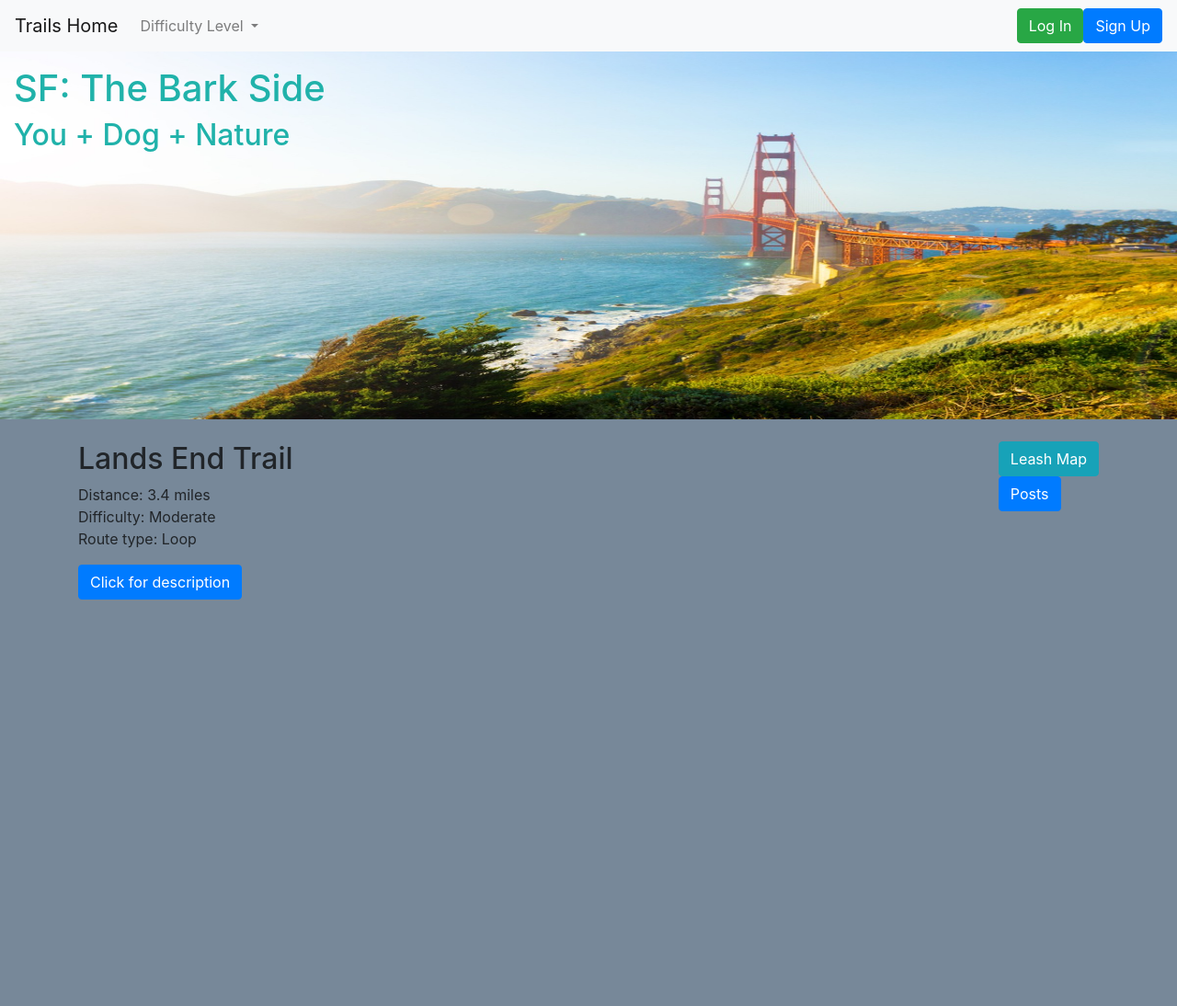
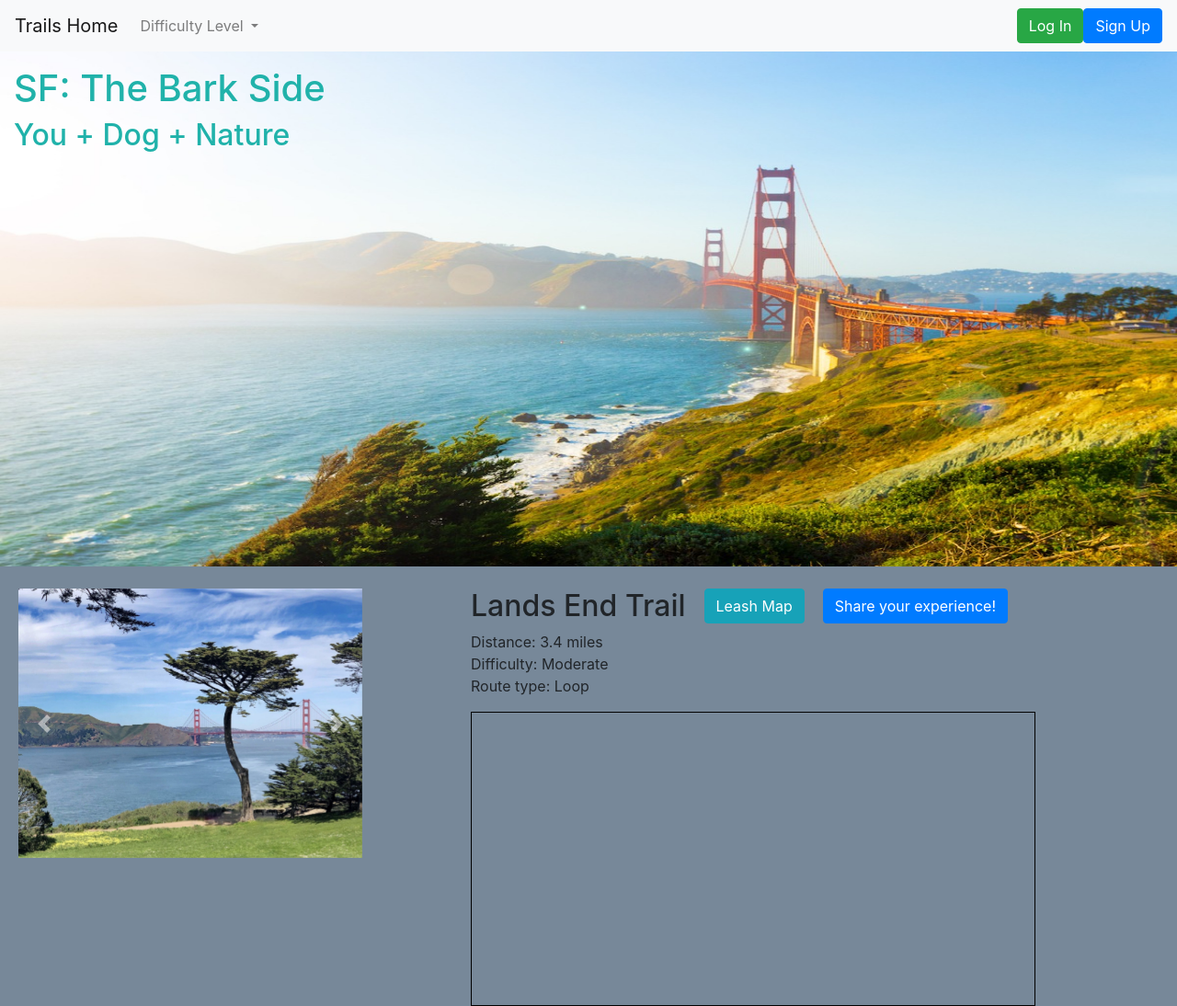
Before and after one commit to kuricarino/the-bark-side, a website: page testpage/index.html in a window 1280 px wide. Shown: the whole page at 92% size. Before the commit the page ends 800 px from the top, so only its background shows below. Drawn offline with nearby package versions, Linux system fonts and the light colour scheme.

Commit message:
moved LeashMap and Post boxes to right side

```diff
--- a/testpage/index.html
+++ b/testpage/index.html
@@ -53,18 +53,37 @@
   <br>
 <!-- Section 1 -->
 <!-- ====== START OF FLEXBOX ====== -->
-<div class="container">
-  <!-- <article class="lands-end"> -->
+<!-- <div class="container"> -->
+  <section class="lands-end">
+      <div id="test">
+          <!-- <div class="picture-carousel"> -->
+            <div id="carouselExampleControls" class="carousel slide" data-ride="false">
+              <!-- Insert photos here -->
+              <div class="carousel-inner">
+                <div class="carousel-item active">
+                  <img src="./images/le-0.png" class="d-block w-100" alt="lands-end-0">
+                </div>
+                <div class="carousel-item">
+                  <img src="./images/le-1.jpg" class="d-block w-100" alt="lands-end-1">
+                </div>
+                <div class="carousel-item">
+                  <img src="./images/le-2.jpeg" class="d-block w-100" alt="lands-end-2">
+                </div>
+              </div>
+              <a class="carousel-control-prev" href="#carouselExampleControls" role="button" data-slide="prev">
+                <span class="carousel-control-prev-icon" aria-hidden="true"></span>
+                <span class="sr-only">Previous</span>
+              </a>
+              <a class="carousel-control-next" href="#carouselExampleControls" role="button" data-slide="next">
+                <span class="carousel-control-next-icon" aria-hidden="true"></span>
+                <span class="sr-only">Next</span>
+              </a>
+          </div>
+      </div>
 
+    <!-- Trail description START -->
 
-        <!-- Trail description START -->
-        <div>
-        <div>
-          <h2>Lands End Trail</h2>
-          <p> Distance: 3.4 miles <br>
-              Difficulty: Moderate <br>
-              Route type: Loop
-          </p>
+        <!-- <div class="details">
           <p>
             <button class="btn btn-primary" type="button" data-toggle="collapse" data-target="#collapseExample" aria-expanded="false" aria-controls="collapseExample">
               Click for description
@@ -79,16 +98,23 @@
               </p>
             </div>
           </div>
-        </div>
-        <!-- Trail description END -->
-      </div>
-      <!-- div END -->
+        </div> -->
+    <!-- Trail description END -->
+  </section>
+  <!-- section END -->
 
 
   <!-- Leash Map & Post div START -->
+  <aside>
   <div>
+      <h2>Lands End Trail</h2>
+      <p> Distance: 3.4 miles <br>
+          Difficulty: Moderate <br>
+          Route type: Loop
+      </p>
+    </div>
       <!--Leash Map START -->
-      <div>
+      <div class="leash-map">
         <button id="pop" type="button" class="btn btn-info">Leash Map</button>
         <!-- Creates the bootstrap modal where the image will appear -->
         <div class="modal fade" id="imagemodal" tabindex="-1" role="dialog" aria-labelledby="myModalLabel" aria-hidden="true">
@@ -107,18 +133,13 @@
       <!--Leash Map END -->
 
       <!-- Posts START -->
-        <div>
-        <button type="button" class="btn btn-primary" data-toggle="modal" data-target="#exampleModal" data-whatever="@mdo">Posts</button>
+        <div class="post">
+        <button type="button" class="btn btn-primary" data-toggle="modal" data-target="#exampleModal" data-whatever="@mdo">Share your experience!</button>
 
         <div class="modal fade" id="exampleModal" tabindex="-1" role="dialog" aria-labelledby="exampleModalLabel" aria-hidden="true">
           <div class="modal-dialog" role="document">
             <div class="modal-content">
-              <div class="modal-header">
-                <h5 class="modal-title" id="exampleModalLabel">New post</h5>
-                <button type="button" class="close" data-dismiss="modal" aria-label="Close">
-                  <span aria-hidden="true">&times;</span>
-                </button>
-              </div>
+
               <div class="modal-body">
                 <form>
                   <div class="form-group">
@@ -140,8 +161,16 @@
         </div>
         </div>
         <!-- Posts END -->
-  </div>
+
+    <!-- Post holder -->
+    <div class="post-container">
+
+
+
+    </div>
+  <!-- </div> -->
   <!-- Leash Map, Post Buton & Post Modal END -->
+</aside>
 </div>
 <!-- END OF FLEXBOX -->
   <!-- </article> -->
--- a/testpage/styles.css
+++ b/testpage/styles.css
@@ -1,20 +1,37 @@
-/* .container {
-  padding-right: 0px;
-  padding-left: 0px;
-} */
-
-/* .grid {
-  justify-items: end;
-} */
-
-.container{
-  display: flex;
-  flex-direction: row;
-  justify-content: space-between;
+body, html {
+  width: 100%;
+  height: 100%;
+  margin: 0;
 }
 
 body {
   background-color: lightslategrey;
+}
+
+section {
+  width: 40%;
+  float: left;
+  padding-left: 20px;
+}
+
+aside {
+  display: flex;
+  width: 60%;
+  /* float: right; */
+  flex-direction: row;
+  flex-wrap: wrap;
+  align-content: right;
+
+}
+#test {
+  height: 30vh;
+  width: 30vw;
+  padding-right: 10px;
+};
+
+.details {
+  position: fixed;
+  left: 400px;
 }
 
 #nav {
@@ -29,15 +46,26 @@ body {
   background-size: 100% 100%;
   background-position: center;
   -webkit-text-fill-color: lightseagreen;
-  height: 400px;
+  height: 70vh;
   width: 100%;
-};
-
-.picture-carousel {
-  height: 150px;
-  width: 150px;
 }
 
+.leash-map {
+  padding-left: 20px;
+  padding-right: 20px
+
+}
+
+.post-container {
+  border: 1px solid black;
+  height: 40vh;
+  width: 80%;
+
+
+}
+.post.modal-content {
+
+}
 .modal-content {
   position: fixed; /* Stay in place */
   align-items: center;
@@ -65,14 +93,3 @@ body {
   from {transform:scale(0)}
   to {transform:scale(1)}
 }
-
-/* #test {
-  position: relative;
-
-} */
-
-#pop {
-  display: flex;
-  align-content: flex-end;
-  justify-content: end;
-};
```
